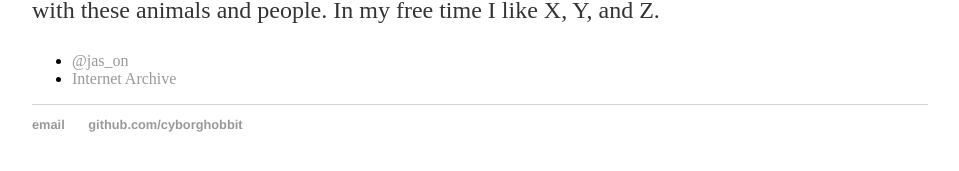
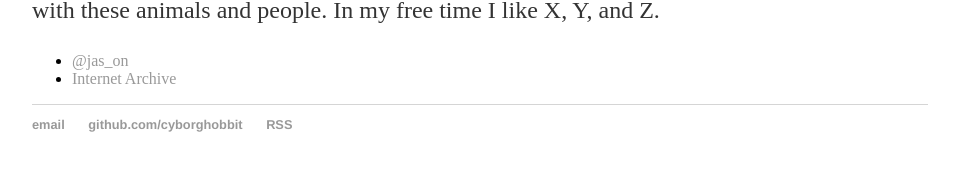
Before and after one commit to CyborgHobbit/cyborghobbit.github.io, a Jekyll site: the page built from about/index.html, in a window 1280 px wide. Shown: the part 304-475 px from the top of the page, without its empty margins (160-1119 px from the left). Built offline with Jekyll 4.4.1, drawn with Linux system fonts in a browser that asks for light colours.

Commit message:
Added RSS buton to /feed.xml in footer

```diff
--- a/_layouts/default.html
+++ b/_layouts/default.html
@@ -23,7 +23,8 @@
 			<footer>
 	    		<ul>
 	        		<li><a href="mailto:cyborghobbit@gmail.com">email</a></li>
-	        		<li><a href="https://github.com/cyborghobbit">github.com/cyborghobbit</a></li>
+					<li><a href="https://github.com/cyborghobbit">github.com/cyborghobbit</a></li>
+					<li><a class="btn btn-rss" href="/feed.xml" target="_blank">RSS</a></li>
 				</ul>
 			</footer>
 		</body>
```
